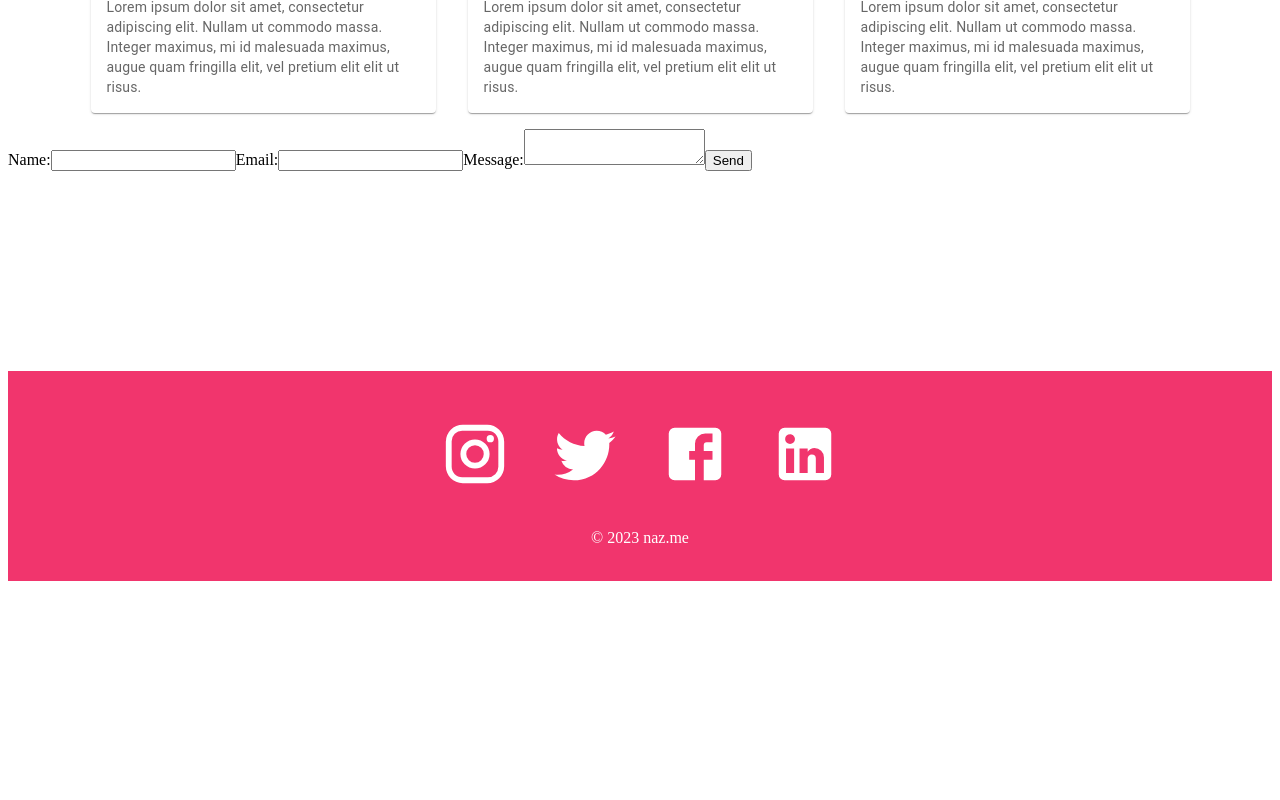
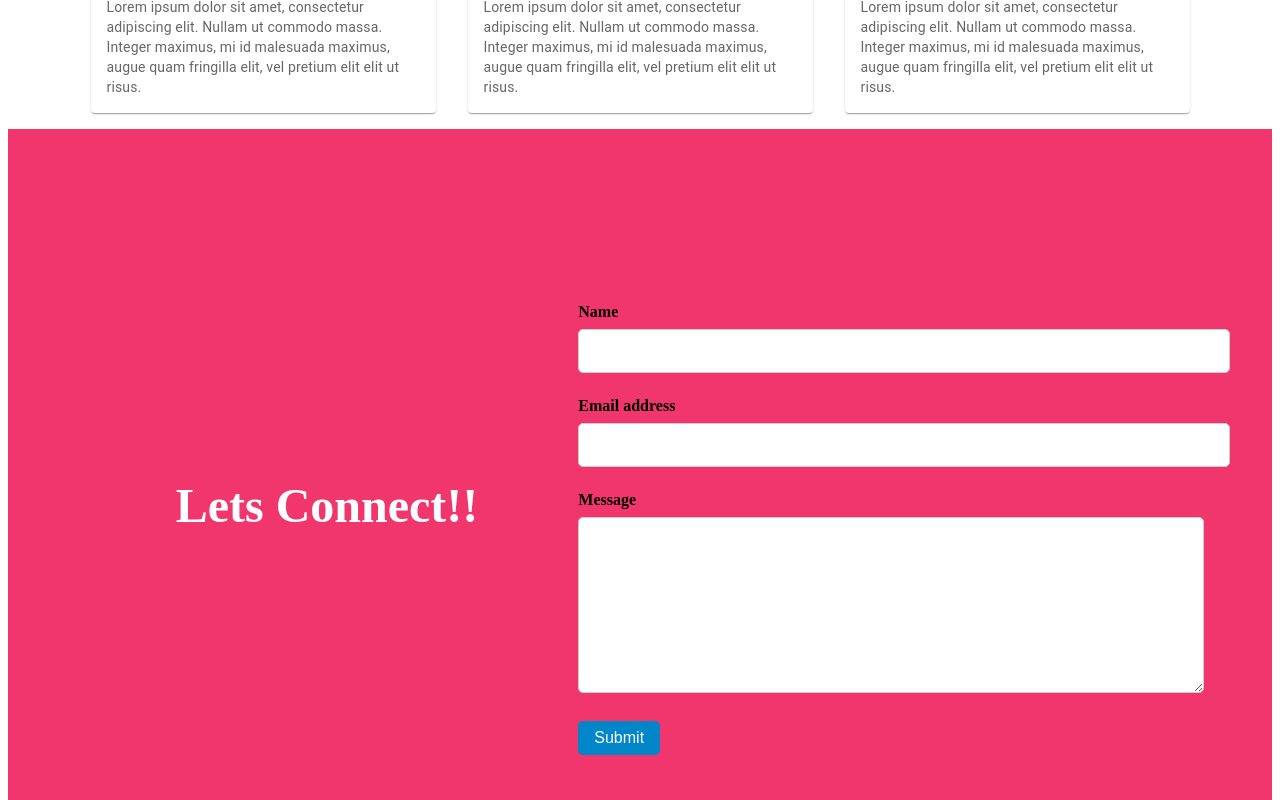
Before and after one commit to 2041373/Portfolio, a React (Create React App) app in the folder cv/: page /projects in a window 1280 px wide. Shown: the part 260-1060 px from the top of the page. Before the commit the page ends 849 px from the top, so only its background shows below. Built offline with nearby package versions, Linux system fonts and the light colour scheme.

Commit message:
contact form update
im struggling with contact form
my terminal is keep showing me errors to do with MUI

```diff
--- a/cv/src/pages/ContactForm.js
+++ b/cv/src/pages/ContactForm.js
@@ -1,56 +1,71 @@
-import React, { useState } from "react";
+import React from 'react';
+import axios from 'axios';
+import '../styles/ContactForm.css';
 
-const ContactForm = () => {
-  const [name, setName] = useState("");
-  const [email, setEmail] = useState("");
-  const [message, setMessage] = useState("");
+class ContactForm extends React.Component {
+  constructor(props) {
+    super(props);
+    this.state = {
+      name: '',
+      email: '',
+      message: ''
+    };
+  }
 
-  const handleSubmit = (e) => {
+  handleSubmit(e) {
     e.preventDefault();
-    const data = { name, email, message };
-    fetch("/api/send-email", {
-      method: "POST",
-      headers: {
-        "Content-Type": "application/json",
-      },
-      body: JSON.stringify(data),
-    })
-      .then(() => {
-        alert("Email sent successfully!");
-      })
-      .catch((error) => {
-        console.error("Error sending email:", error);
-      });
-  };
+    axios({
+      method: 'POST',
+      url: 'http://localhost:3002/send',
+      data: this.state
+    }).then((response) => {
+      if (response.data.status === 'success') {
+        alert('Message Sent.');
+        this.resetForm();
+      } else if (response.data.status === 'fail') {
+        alert('Message failed to send.');
+      }
+    });
+  }
 
-  return (
-    <form onSubmit={handleSubmit}>
-      <label>
-        Name:
-        <input
-          type="text"
-          value={name}
-          onChange={(e) => setName(e.target.value)}
-        />
-      </label>
-      <label>
-        Email:
-        <input
-          type="email"
-          value={email}
-          onChange={(e) => setEmail(e.target.value)}
-        />
-      </label>
-      <label>
-        Message:
-        <textarea
-          value={message}
-          onChange={(e) => setMessage(e.target.value)}
-        />
-      </label>
-      <button type="submit">Send</button>
-    </form>
-  );
-};
+  resetForm() {
+    this.setState({ name: '', email: '', message: '' });
+  }
+
+  render() {
+    return (
+      <div className="contact-container">
+      <h1>Lets Connect!!</h1>
+        <form id="contact-form" onSubmit={this.handleSubmit.bind(this)} method="POST">
+          <div className="form-group">
+            <label htmlFor="name">Name</label>
+            <input type="text" className="form-control" id="name" value={this.state.name} onChange={this.onNameChange.bind(this)} />
+          </div>
+          <div className="form-group">
+            <label htmlFor="exampleInputEmail1">Email address</label>
+            <input type="email" className="form-control" id="email" aria-describedby="emailHelp" value={this.state.email} onChange={this.onEmailChange.bind(this)} />
+          </div>
+          <div className="form-group">
+            <label htmlFor="message">Message</label>
+            <textarea className="form-control" rows="5" id="message" value={this.state.message} onChange={this.onMessageChange.bind(this)} />
+          </div>
+          <button type="submit" className="btn btn-primary">Submit</button>
+        </form>
+      </div>
+    );
+  }
+
+  onNameChange(event) {
+    this.setState({ name: event.target.value });
+  }
+
+  onEmailChange(event) {
+    this.setState({ email: event.target.value });
+  }
+
+  onMessageChange(event) {
+    this.setState({ message: event.target.value });
+  }
+}
 
 export default ContactForm;
--- /dev/null
+++ b/cv/src/server/config.js
@@ -0,0 +1,4 @@
+module.exports = {
+    USER: 'mnazbsc@gmail.com',
+    PASS: 'Naz1234!'
+}
--- /dev/null
+++ b/cv/src/styles/ContactForm.css
@@ -0,0 +1,82 @@
+.contact-container {
+    height: calc(100vh - 64px);
+    display: flex;
+    justify-content: center;
+    align-items: center;
+    background-color: #f1356d;
+    padding: 2rem;
+  }
+  .contact-container h1 {
+    font-size: 3rem;
+    margin-bottom: 5rem;
+    padding: 100px;
+    text-align: top;
+    color: #fff;
+  }
+
+  .contact-content {
+    text-align: left;
+    max-width: 1200px;
+    margin: 0 auto;
+  }
+
+  .contact-title {
+    font-size: 5rem;
+    margin-bottom: 0.5rem;
+    color: peachpuff;
+  }
+
+  .contact-subtitle {
+    font-size: 1.5rem;
+    margin-bottom: 2rem;
+    color: peachpuff;
+  }
+
+  .contact-form {
+    background-color: #fff;
+    width: 100%;
+    max-width: 1200px;
+    margin: 0 auto;
+    padding: 2rem;
+    border-radius: 5px;
+    box-shadow: 0 0 10px rgba(0, 0, 0, 0.2);
+}
+
+  .form-group {
+    margin-bottom: 1.5rem;
+  }
+
+  .form-group label {
+    display: block;
+    margin-bottom: 0.5rem;
+    font-weight: bold;
+  }
+
+  .form-control {
+    width: 100%;
+    padding: 0.75rem;
+    font-size: 1rem;
+    border-radius: 5px;
+    border: 1px solid #ccc;
+  }
+
+  textarea.form-control {
+    height: 150px;
+    width: 600px;
+  }
+
+  .btn-primary {
+    display: inline-block;
+    padding: 0.5rem 1rem;
+    border-radius: 5px;
+    border: none;
+    background-color: #0086c9;
+    color: #fff;
+    font-size: 1rem;
+    cursor: pointer;
+    transition: all 0.3s ease;
+  }
+
+  .btn-primary:hover {
+    background-color: #f1356daa;
+  }
```
Also changed, not shown: cv/package.json (+7 -1 lines), cv/src/server/Server.js (+47 -42 lines), 2 other files (tests, documents, lock files or other folders).
